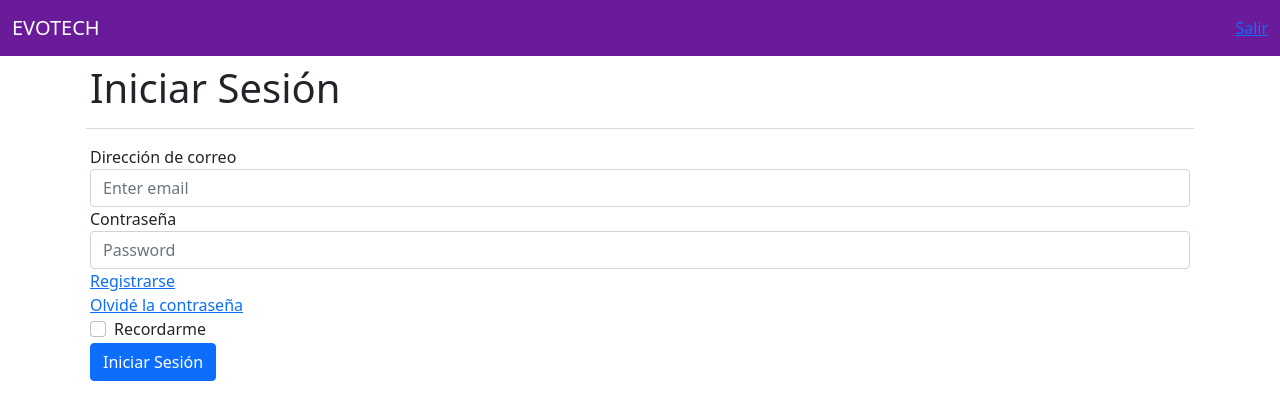
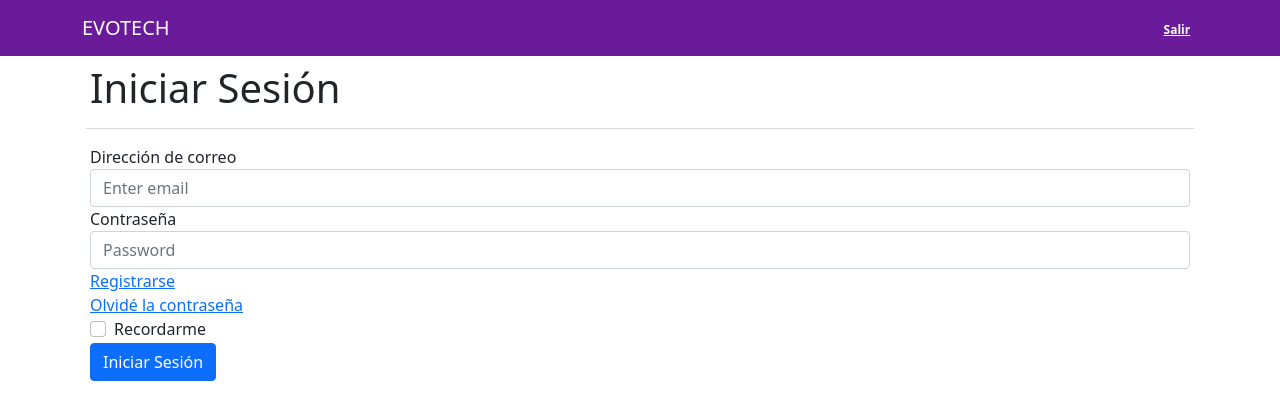
Before and after one commit to Vera0410/EvoTech, a plain HTML site: page iniciosesion.html in a window 1280 px wide. Drawn offline with Linux system fonts and the light colour scheme.

Commit message:
Agregado boton de Inicio de Sesión en index boton de salida en iniciosesion.html.

```diff
--- a/iniciosesion.html
+++ b/iniciosesion.html
@@ -12,11 +12,11 @@
 
     <!--Barra de busqueda -->
     <nav class="navbar navbar-dark bg-primary">
-        <div class="container-fluid">
+        <div class="container">
             <a class="navbar-brand">EVOTECH</a>
             <form class="d-flex">
                 <div class="link-light">
-                    <a class="text-center" href="index.html">Salir</a>
+                    <a href="index.html" class="badge badge-primary">Salir</a>
                 </div>
             </form>
 
```
Also changed, not shown: index.html (+5 -4 lines).
